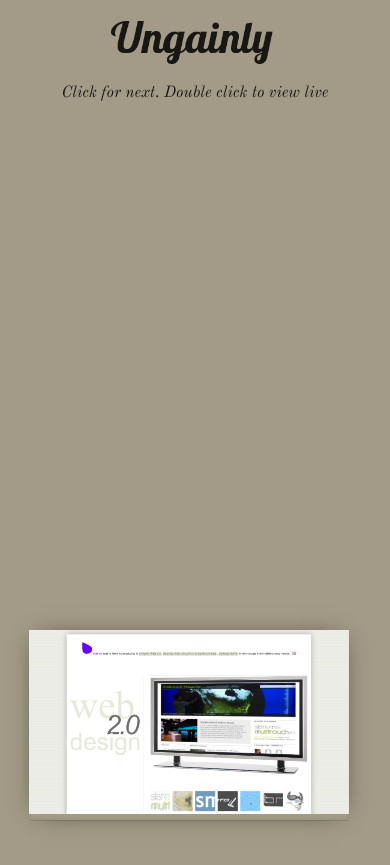
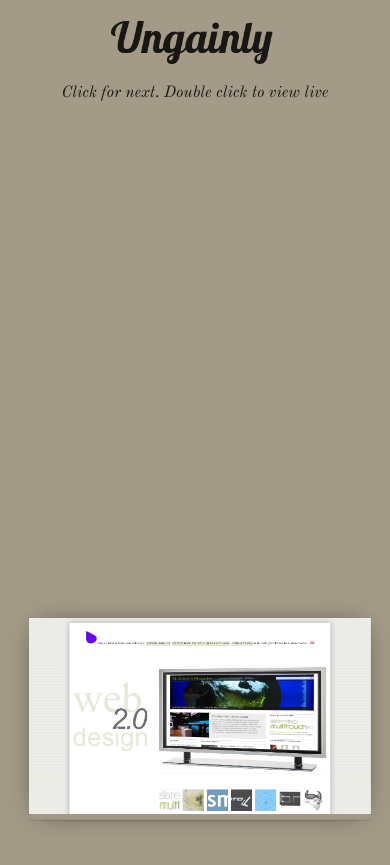
Before and after one commit to metamn/ungainlyy, a Jekyll site: the page built from _posts/2011-09-09-clair.html, in a window 390 px wide. Shown: the top 865 px of the page. Built offline with Jekyll 4.4.1, drawn with Linux system fonts in a browser that asks for light colours; nearby versions of some CDN libraries.

Commit message:
Fixing mobile portfolio

```diff
--- a/assets/mobile.css
+++ b/assets/mobile.css
@@ -73,12 +73,9 @@ table {
 /* Portfolio
 */
 
-.wide #background-image {
+.wide #background-image, .wide #background-image img {
   width: auto;
   height: auto;
-  max-width: 320px;
-  max-height: 480px;
-  margin: 2% 5% 0;
 }
 .wide #logo {
   position: relative;
```
Also changed, not shown: 4 other files.
